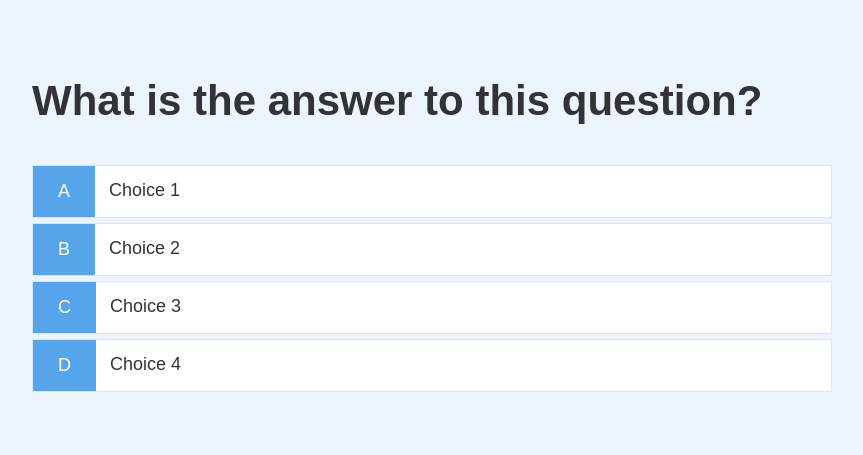
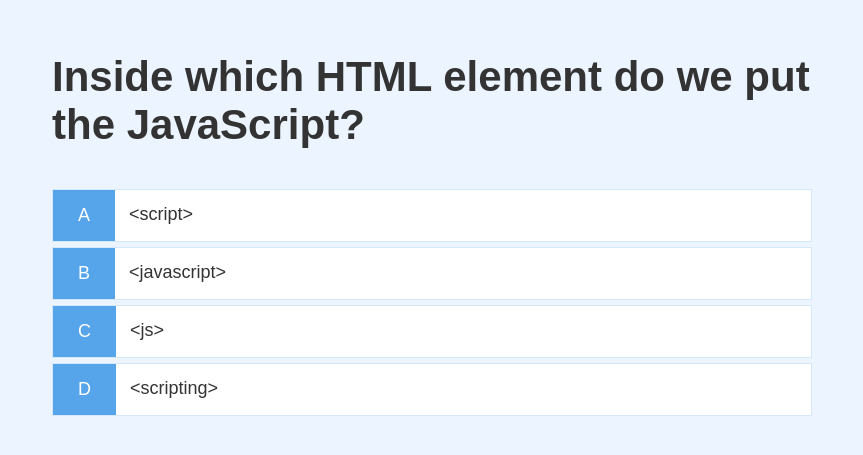
Before and after one commit to ashulmes/quiz-app-project, a plain HTML site: page game.html in a window 1280 px wide. Shown: the part 163-618 px from the top of the page, without its empty margins (208-1071 px from the left). Drawn offline with Linux system fonts and the light colour scheme.

Commit message:
Added hard-coded questions and answers logic

```diff
--- a/app.css
+++ b/app.css
@@ -50,6 +50,7 @@ h3 {
   align-items: center;
   max-width: 80rem; /* 80 x 10px */
   margin: 0 auto;
+  padding: 2rem;
 }
 
 .container > * {
--- a/game.css
+++ b/game.css
@@ -22,4 +22,5 @@
 
 .choice-text {
   padding: 1.4rem;
+  width: 100%;
 }
--- a/game.html
+++ b/game.html
@@ -14,21 +14,22 @@
         <h2 id="question">What is the answer to this question?</h2>
         <div class="choice-container">
           <p class="choice-prefix">A</p>
-          <p class="choice-text">Choice 1</p>
+          <p class="choice-text" data-number="1">Choice 1</p>
         </div>
         <div class="choice-container">
           <p class="choice-prefix">B</p>
-          <p class="choice-text">Choice 2</p>
+          <p class="choice-text" data-number="2">Choice 2</p>
         </div>
         <div class="choice-container">
           <p class="choice-prefix">C</p>
-          <p class="choice-text">Choice 3</p>
+          <p class="choice-text" data-number="3">Choice 3</p>
         </div>
         <div class="choice-container">
           <p class="choice-prefix">D</p>
-          <p class="choice-text">Choice 4</p>
+          <p class="choice-text" data-number="4">Choice 4</p>
         </div>
       </div>
     </div>
+    <script src="game.js"></script>
   </body>
 </html>
--- /dev/null
+++ b/game.js
@@ -0,0 +1,79 @@
+const question = document.getElementById("question"); // reference to question
+const choices = Array.from(document.getElementsByClassName("choice-text")); // reference to choices, converted into an array
+
+let currentQuestion = {};
+let acceptingAnswers = false; // start as false, to create a slight delay before the user can answer
+let score = 0;
+let questionCounter = 0;
+let availableQuestions = [];
+
+let questions = [
+  {
+    question: "Inside which HTML element do we put the JavaScript?",
+    choice1: "<script>",
+    choice2: "<javascript>",
+    choice3: "<js>",
+    choice4: "<scripting>",
+    answer: 1,
+  },
+  {
+    question:
+      "What is the correct system for referring to an external script called 'xxx.js'?",
+    choice1: "<script href='xxx.js'>",
+    choice2: "<script name='xxx.js'>",
+    choice3: "<script src='xxx.js'>",
+    choice4: "<script file='xxx.js'>",
+    answer: 3,
+  },
+  {
+    question: "How do you write 'Hello World' in an alert box?",
+    choice1: "msgBox('Hello World);",
+    choice2: "alertBox('Hello World);",
+    choice3: "msg('Hello World);",
+    choice4: "alert('Hello World);",
+    answer: 4,
+  },
+];
+
+// CONSTANTS
+const CORRECT_BONUS = 10; // points for a correct answer
+const MAX_QUESTIONS = 3; // number of questions a user gets before the game ends
+
+startGame = () => {
+  questionCounter = 0; // reset
+  score = 0; // reset
+  availableQuestions = [...questions]; // creates a copy as a new array that can be manipulated, without changing the original array
+  getNewQuestion();
+};
+
+getNewQuestion = () => {
+  if (availableQuestions.length === 0 || questionCounter >= MAX_QUESTIONS) {
+    return window.location.assign("/end.html");
+  } // send to end.html page if there are no questions left to display to the user and the game is over
+
+  questionCounter++; // starting the game increments it to 1
+  const questionIndex = Math.floor(Math.random() * availableQuestions.length); // chooses a random question from the available options left to the user
+  currentQuestion = availableQuestions[questionIndex]; // gets a reference to the current question
+  question.innerText = currentQuestion.question; // updates the question text to the current question
+
+  choices.forEach((choice) => {
+    const number = choice.dataset["number"]; // gets number from data-number custom property
+    choice.innerText = currentQuestion["choice" + number]; // uses the data-number property to pull the correct choice text and display it
+  });
+
+  availableQuestions.splice(questionIndex, 1); // removes the question that's just been used from the available questions array
+  acceptingAnswers = true; // allows answers once the question has been loaded
+};
+
+choices.forEach((choice) => {
+  choice.addEventListener("click", (e) => {
+    if (!acceptingAnswers) return; // ignore if we're not ready for answers
+
+    acceptingAnswers = false; // creates delay
+    const selectedChoice = e.target; // reference to clicked answer
+    const selectedAnswer = selectedChoice.dataset["number"]; // reference to clicked answer, based on data-number property
+    getNewQuestion();
+  });
+});
+
+startGame();
```
